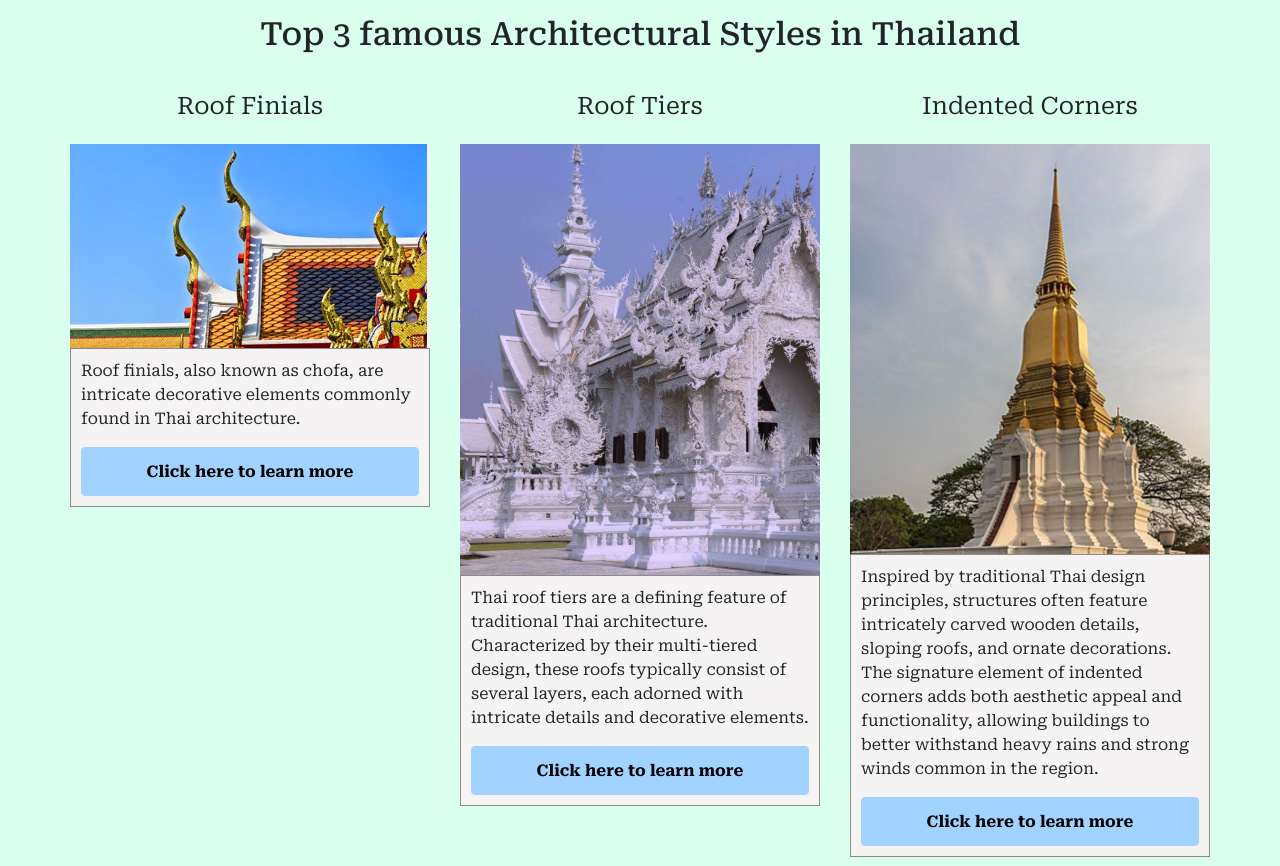
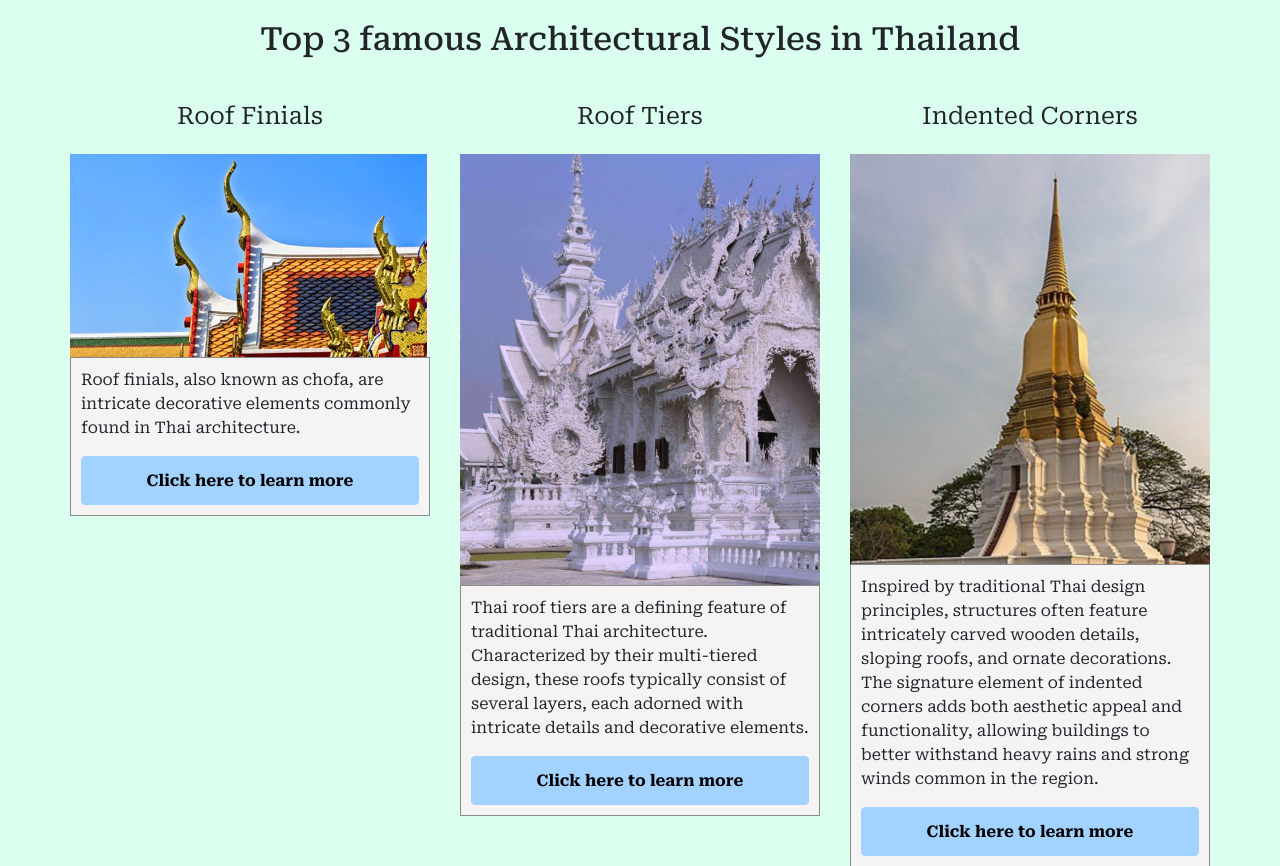
Before and after one commit to kentrietran/SEAsiaArchitectureProject, a Flask app: page /learn/1 in a window 1280 px wide. Shown: the part 56-922 px from the top of the page. Run offline with Flask 3, Linux system fonts and the light colour scheme; some libraries are stand-ins or nearby versions.

Commit message:
fixed lesson headings

```diff
--- a/static/main.css
+++ b/static/main.css
@@ -92,6 +92,7 @@ div.container{
     padding: 15px 0px 15px 0px;
     font-family: 'Roboto serif';
     padding-bottom: 20px;
+    font-weight:500;
 }
 .lesson-card-description{
     background-color: #f5f3f4ff;
--- a/templates/learn.html
+++ b/templates/learn.html
@@ -2,7 +2,7 @@
 
 {% block content %}
 <div class="container">
-    <h1 class="lesson-title-heading">{{ lesson['title'] }}</h1>
+    <div class="lesson-title-heading">{{ lesson['title'] }}</div>
     <div class="row">
     {% for i in range(0, lesson['card_text_title']|length) %}
         <div class="col-4">
```
